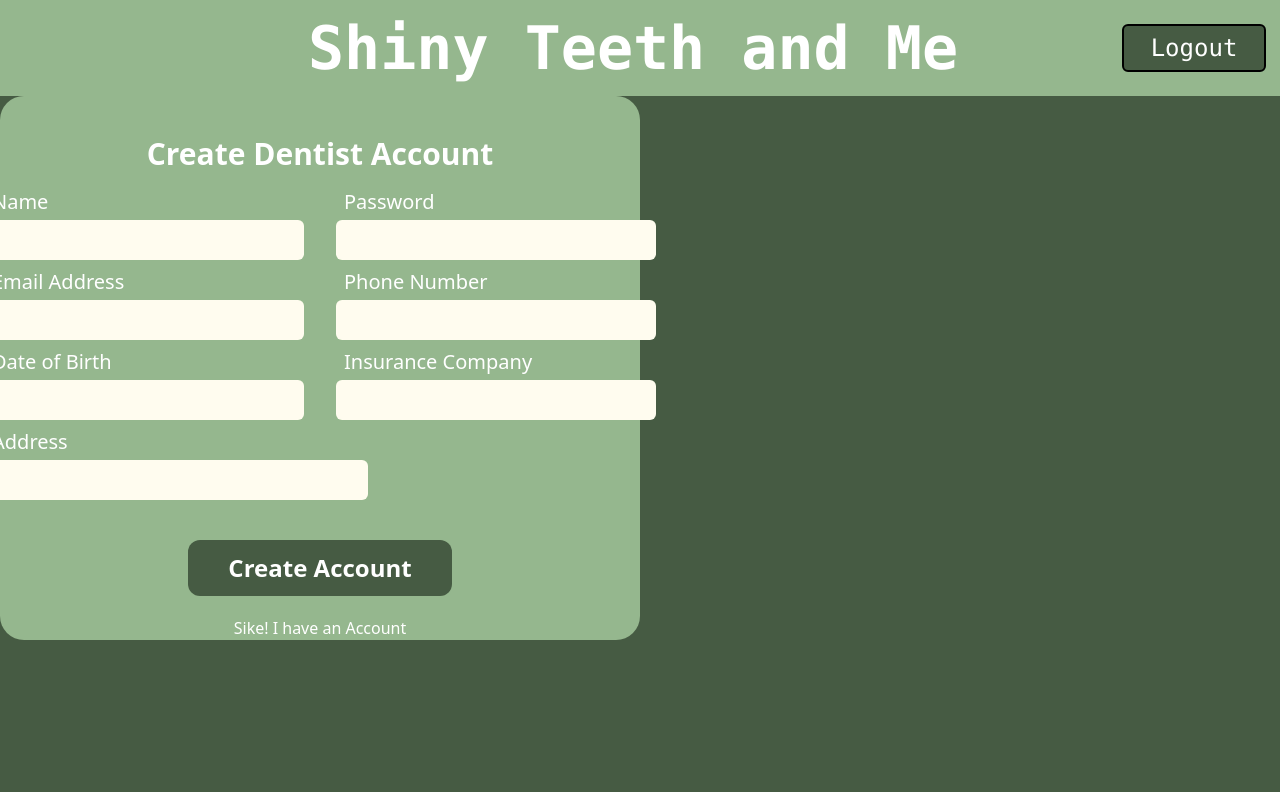
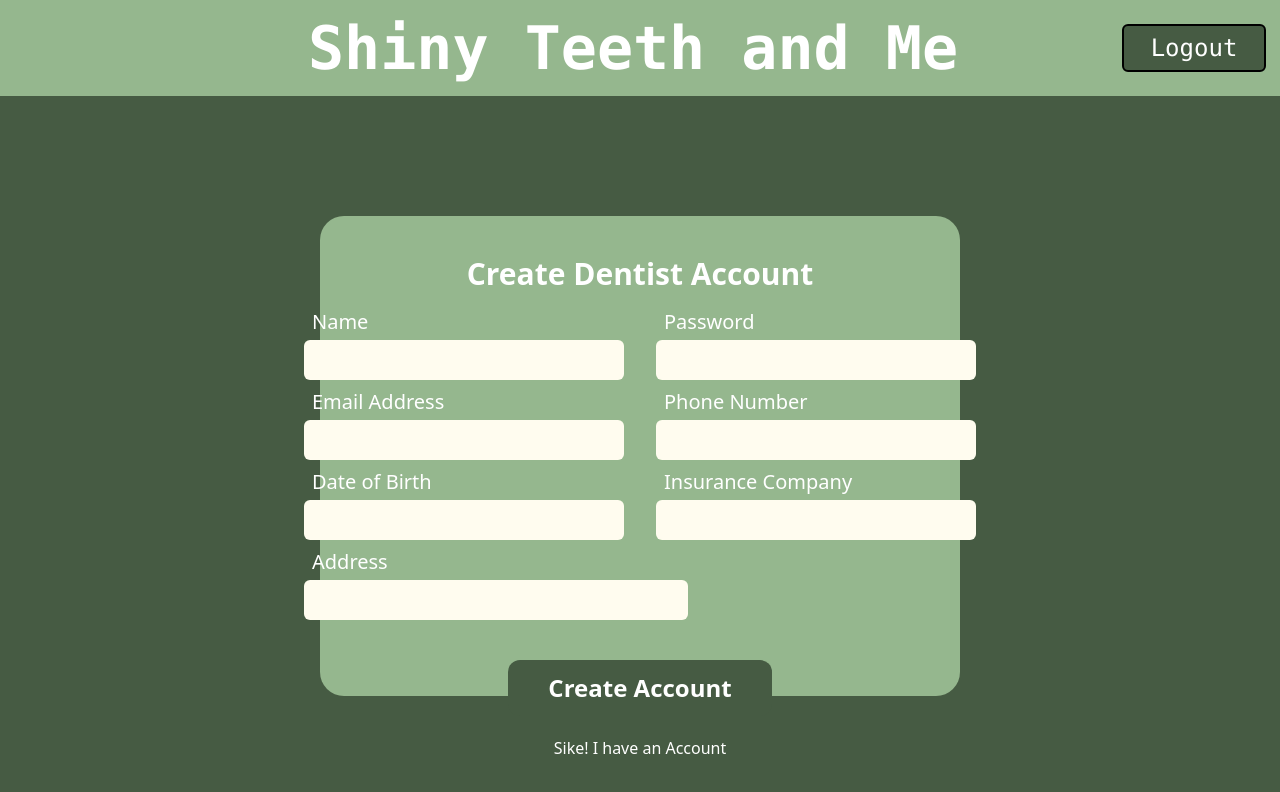
Before and after one commit to CS3560-02-4-Fall2024/group_project, a React (Vite) app in the folder frontend/: page / in a window 1280 px wide. Shown: the top 792 px of the page. Built offline with nearby package versions, Linux system fonts and the light colour scheme.

Commit message:
centered too free

```diff
--- a/frontend/src/pages/editPatientProfile.jsx
+++ b/frontend/src/pages/editPatientProfile.jsx
@@ -7,7 +7,7 @@ function EditPatientProfile() {
       {/*Background*/}
       <div class="w-[100vw] h-[100vh] bg-dg">
         <NavBar />
-        <div class="">
+        <div class="w-[100%] h-[80%] flex items-center justify-center">
           {/*Light Green Block*/}
           <div class="w-1/2 h-3/4 bg-g rounded-3xl flex justify-center mt-20">
             <div class="">
```
